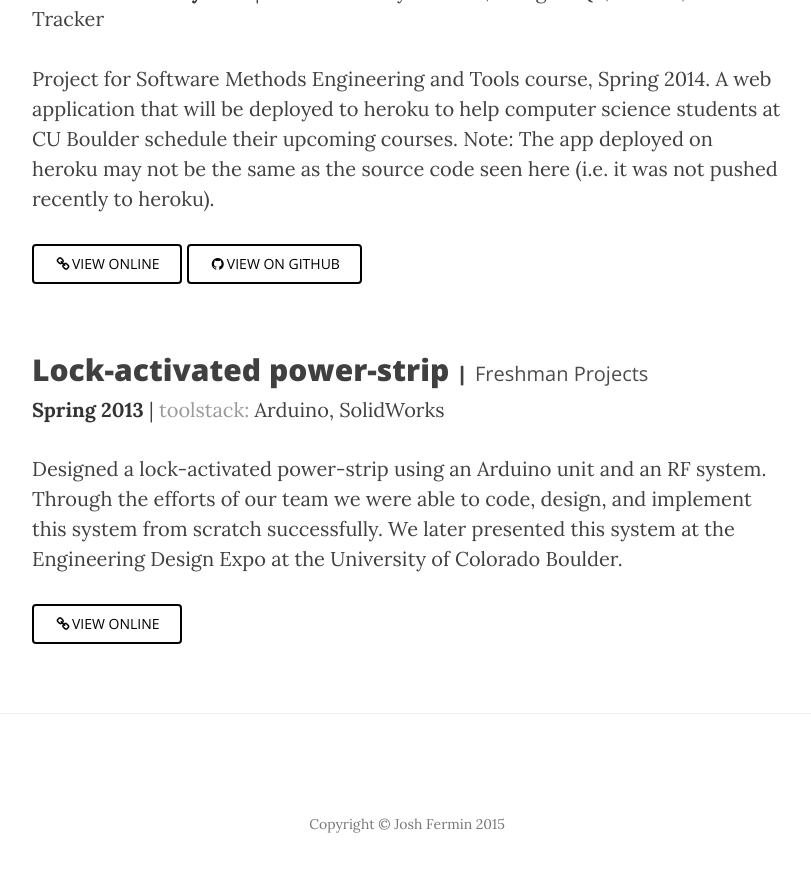
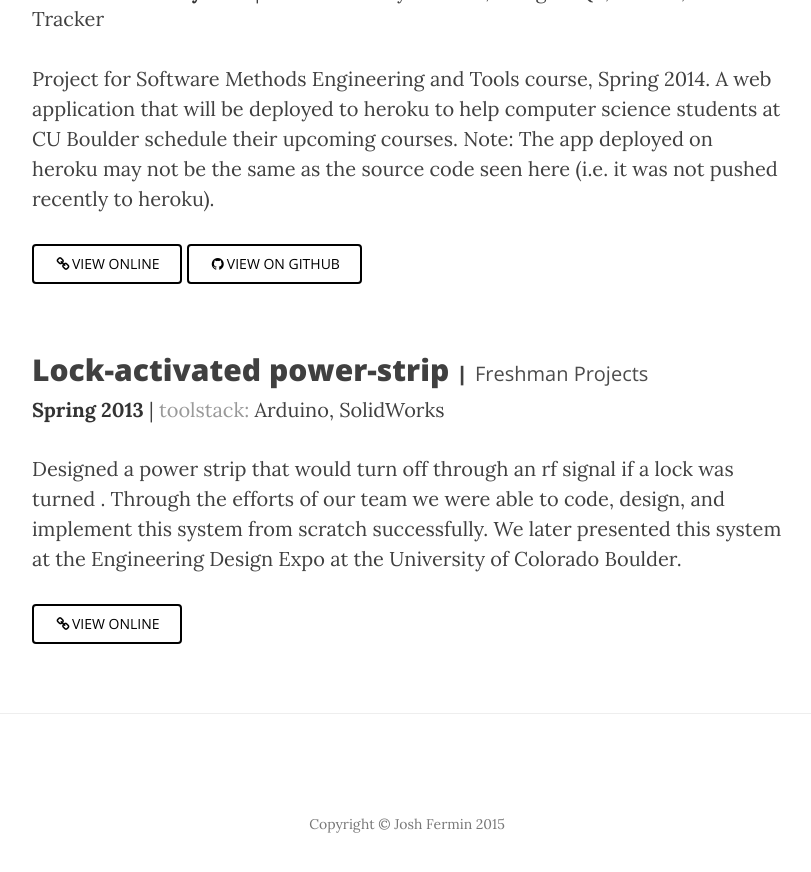
Before and after one commit to joshfermin/joshfermin.github.io, a Jekyll site: the page built from projects.html, in a window 1280 px wide and 900 px high, scrolled down 1196 px. Shown: the top 872 px of the window, without its empty margins (233-1044 px from the left). Built offline with Jekyll 4.4.1, drawn with Linux system fonts in a browser that asks for light colours; nearby versions of some CDN libraries.

Commit message:
update description for project

```diff
--- a/_data/projects.yml
+++ b/_data/projects.yml
@@ -39,7 +39,7 @@
   tagline: Freshman Projects
   tools: Arduino, SolidWorks
   description: |
-    Designed a lock-activated power-strip using an Arduino unit and an RF system. Through the efforts
+    Designed a power strip that would turn off through an rf signal if a lock was turned . Through the efforts
     of our team we were able to code, design, and implement this system from scratch successfully.
     We later presented this system at the Engineering Design Expo at the University of Colorado
     Boulder.
```
